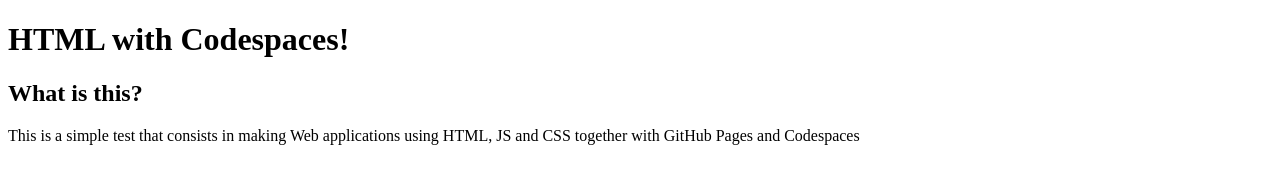
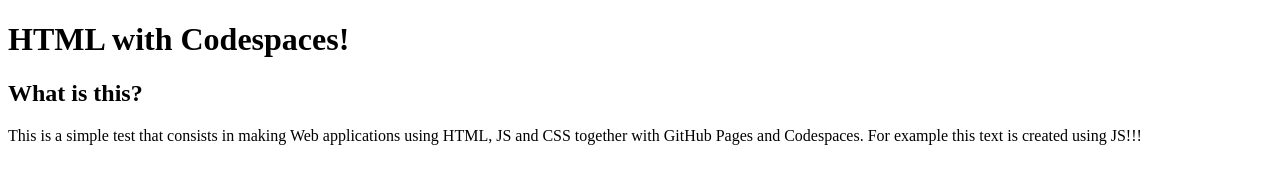
Before and after one commit to thesecretcanz/html, a plain HTML site: page index.html in a window 1280 px wide. Drawn offline with Linux system fonts and the light colour scheme.

Commit message:
Added JS demo code

```diff
--- a/index.html
+++ b/index.html
@@ -13,7 +13,7 @@
     <p id="demo"></p>
 
     <script>
-      document.getElementById("demo").innerHTML = "This is a simple test that consists in making Web applications using HTML, JS and CSS together with GitHub Pages and Codespaces";
+      document.getElementById("demo").innerHTML = "This is a simple test that consists in making Web applications using HTML, JS and CSS together with GitHub Pages and Codespaces. For example this text is created using JS!!!";
     </script>
   </body>
 </html>
```
